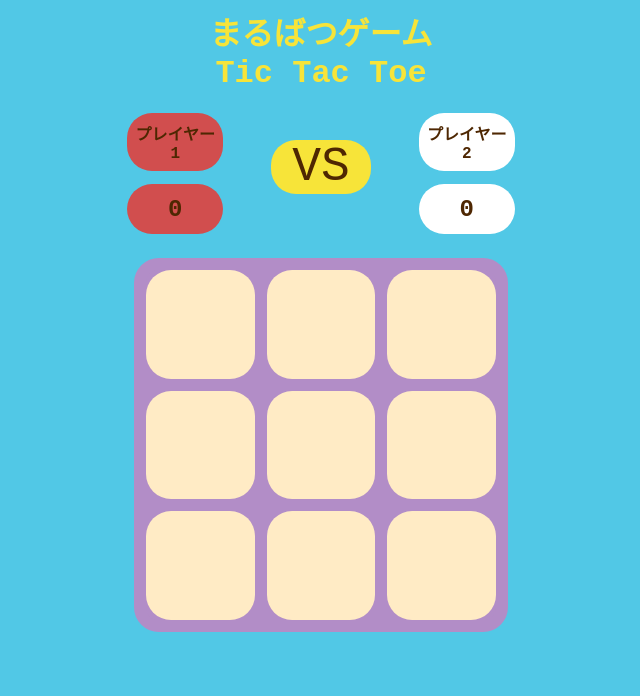
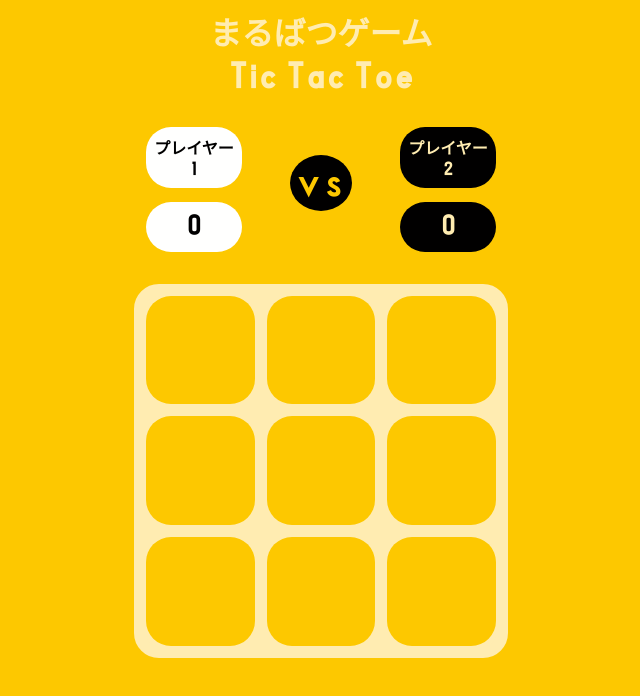
Before and after one commit to PoloLikesCoffee/tic-tac-toe, a plain HTML site: page index.html in a window 1280 px wide. Shown: the whole page, without its empty margins (319-959 px from the left). Drawn offline with Linux system fonts and the light colour scheme.

Commit message:
update color

```diff
--- a/index.html
+++ b/index.html
@@ -2,34 +2,36 @@
 <html>
 	<head>
 		<title>Tic Tac Toe</title>
-  <meta charset="UTF-8"/>
-  <link rel="stylesheet" type="text/css" href="style.css">
-  <script defer src="https://use.fontawesome.com/releases/v5.0.8/js/all.js" integrity="sha384-SlE991lGASHoBfWbelyBPLsUlwY1GwNDJo3jSJO04KZ33K2bwfV9YBauFfnzvynJ" crossorigin="anonymous"></script>
+		<meta charset="UTF-8" />
+		<link rel="stylesheet" type="text/css" href="style.css" />
+		<script
+			defer
+			src="https://use.fontawesome.com/releases/v5.0.8/js/all.js"
+			integrity="sha384-SlE991lGASHoBfWbelyBPLsUlwY1GwNDJo3jSJO04KZ33K2bwfV9YBauFfnzvynJ"
+			crossorigin="anonymous"
+		></script>
 		<!-- <script src="https://kit.fontawesome.com/5dc488cc43.js" crossorigin="anonymous"></script> -->
 		<script src="main.js" defer></script>
 	</head>
 	<body>
-    <h1>まるばつゲーム<br>Tic Tac Toe</h1>
+		<h1>まるばつゲーム<br />Tic Tac Toe</h1>
 		<!-- <div class="fire"><i class="fas fa-fire"></i></div>
     <div class="water"><i class="fas fa-water"></i></div> -->
 		<div id="content">
 			<div id="player1">
-            <h2>プレイヤー<br>1</h2>
+				<h2>プレイヤー<br />1</h2>
 				<h2 class="short-text">P1</h2>
 				<span id="span1">0</span>
 			</div>
-        <p>
-            VS
-        </p>
+			<p>vs</p>
 			<div id="player2">
-            <h2>プレイヤー<br>2</h2>
+				<h2>プレイヤー<br />2</h2>
 				<h2 class="short-text">P2</h2>
 				<span id="span2">0</span>
 			</div>
 		</div>
 		<div class="gameboard">
-        <div class="boxes">
-        </div>
+			<div class="boxes"></div>
 		</div>
 		<div class="end-round-message">
 			<p id="round-text"></p>
--- a/style.css
+++ b/style.css
@@ -1,19 +1,25 @@
+@font-face {
+	font-family: 'bananaslip_plusplus';
+	src: url('fonts/bananaslipplus-webfont.woff2') format('woff2'),
+		url('fonts/bananaslipplus-webfont.woff') format('woff');
+	font-weight: normal;
+	font-style: normal;
+}
+
 :root {
 	--temp-column: 1;
 	--temp-row: 1;
-        --font-family: monospace;
-        --color-blue: rgb(81, 200, 230);
-        --color-yellow: rgb(247, 228, 57);
-        --color-purple: rgb(178, 141, 199);
-        --color-beige: rgb(255, 235, 197);
-        --color-brown: rgb(78, 39, 2);
-        --color-pink: rgb(247, 167, 180);
-        --color-red: rgb(209, 78, 78);
+	--font-family: 'bananaslip_plusplus';
+	--color-yellow: rgb(253, 200, 0);
+	--color-white: rgb(255, 255, 254);
+	--color-black: rgb(1, 0, 0);
+	--color-gray: rgba(1, 0, 0, 0.5);
+	--color-beige: rgb(255, 236, 177);
 	--shadow: rgba(0, 0, 0, 0.1);
 }
 
 body {
-    background-color: var(--color-blue);
+	background-color: var(--color-yellow);
 	font-family: var(--font-family);
 	display: flex;
 	flex-direction: column;
@@ -23,7 +29,7 @@ body {
 }
 
 h1 {
-    color: var(--color-yellow);
+	color: var(--color-beige);
 	text-align: center;
 	font-size: 2rem;
 	padding: 0;
@@ -35,9 +41,11 @@ h1 {
 	width: 450px;
 	justify-content: center;
 	align-items: center;
+	margin: 1rem;
 }
 
-#player1, #player2 {
+#player1,
+#player2 {
 	display: flex;
 	flex-direction: column;
 	justify-content: center;
@@ -56,12 +64,12 @@ h2 {
 	text-align: center;
 	padding: 0.5rem;
 	border-radius: 25px;
-    color: var(--color-brown);
+	color: var(--color-black);
 }
 
 .short-text {
 	display: none;
-    font-size:1.5rem;
+	font-size: 1.5rem;
 }
 
 span {
@@ -70,36 +78,43 @@ span {
 	width: 100%;
 	height: 50px;
 	border-radius: 25px;
-    color: var(--color-brown);
+
 	display: flex;
 	justify-content: center;
 	align-items: center;
 }
 
 #player1 h2 {
-    background-color: var(--color-red);
+	color: var(--color-black);
+	background-color: var(--color-white);
 }
 
 #player2 h2 {
-    background-color: white;
+	color: var(--color-beige);
+	background-color: var(--color-black);
 }
 
 #player1 span {
-    background-color: var(--color-red);
+	color: var(--color-black);
+	background-color: var(--color-white);
 }
 
 #player2 span {
-    background-color: white;
+	color: var(--color-beige);
+	background-color: var(--color-black);
 }
 
 #content p {
-    text-align: center;
-    font-size: 3rem;
-    background-color: var(--color-yellow);
-    color: var(--color-brown);
-    border-radius: 25px;
-    width: 100px;
-    height: 100%;
+	font-size: 2.5rem;
+	background-color: var(--color-black);
+	color: var(--color-yellow);
+	border-radius: 50%;
+	width: fit-content;
+	height: fit-content;
+	padding: 0.2rem 0.5rem 0.2rem 0.3rem;
+	display: flex;
+	justify-content: center;
+	align-items: center;
 }
 
 .gameboard {
@@ -113,10 +128,10 @@ span {
 
 .boxes {
 	display: grid;
-    background-color: var(--color-purple);
+	background-color: var(--color-beige);
 	width: 350px;
 	height: 350px;
-    border: 0.75rem solid var(--color-purple);
+	border: 0.75rem solid var(--color-beige);
 	border-radius: 25px;
 	padding: 0;
 	grid-template-columns: repeat(var(--temp-column), auto);
@@ -127,7 +142,7 @@ span {
 .box {
 	padding: 0;
 	margin: 0;
-    background-color: var(--color-beige);
+	background-color: var(--color-yellow);
 	border-radius: 25px;
 	font-size: 3rem;
 	display: flex;
@@ -137,7 +152,7 @@ span {
 }
 
 .box:hover {
-    box-shadow: 0.25rem 0.25rem var(--color-pink);
+	box-shadow: 0.25rem 0.25rem var(--color-black);
 }
 
 .box.none {
@@ -145,8 +160,8 @@ span {
 }
 
 .fire {
-    background-color: var(--color-red);
-    color: var(--color-pink);
+	background-color: var(--color-white);
+	color: var(--color-black);
 }
 
 .fire::after {
@@ -156,7 +171,8 @@ span {
 
 .water {
 	background-color: white;
-    color: var(--color-blue);
+	color: var(--color-beige);
+	background-color: var(--color-black);
 }
 
 .water::after {
@@ -164,11 +180,12 @@ span {
 	position: absolute;
 }
 
-.end-round-message, .reload-game-message{
+.end-round-message,
+.reload-game-message {
 	display: none;
 	position: fixed;
-    top:100px;
-    bottom:0;
+	top: 100px;
+	bottom: 0;
 	width: 400px;
 	height: 150px;
 	border-radius: 25px;
@@ -177,31 +194,33 @@ span {
 }
 
 .end-round-message {
-    background-color:var(--color-yellow);
+	background-color: var(--color-beige);
 }
 
 .reload-game-message {
-    background-color:var(--color-pink);
+	background-color: var(--color-beige);
 }
 
-#round-text, #winning-text {
+#round-text,
+#winning-text {
 	display: flex;
 	justify-content: center;
 	align-items: center;
 	height: 50px;
-    width:100%;
-    font-size:1.5rem;
+	width: 100%;
+	font-size: 1.5rem;
 }
 
 #round-text {
-    color: var(--color-brown);
+	color: var(--color-black);
 }
 
 #winning-text {
-    color: white;
+	color: var(--color-black);
 }
 
-.end-round-message button, .reload-game-message button {
+.end-round-message button,
+.reload-game-message button {
 	width: 100%;
 	height: 60px;
 	padding: 0;
@@ -212,31 +231,32 @@ span {
 }
 
 .end-round-message button {
-    background-color: var(--color-purple);
+	background-color: var(--color-white);
 	color: var(--color-beige);
 }
 
 .reload-game-message button {
-    background-color: var(--color-purple);
-    color: white;
+	background-color: var(--color-white);
+	color: var(--color-beige);
 }
 
 .reload-game-message button:hover {
-    background-color: var(--color-red);
-    color: white;
+	background-color: var(--color-beige);
+	color: var(--color-white);
 }
 
 .end-round-message button:hover {
-    background-color: var(--color-blue);
-    color: var(--color-yellow);
+	background-color: var(--color-beige);
+	color: var(--color-white);
 }
 
-.end-round-message.show, .reload-game-message.show {
-    display:flex;
+.end-round-message.show,
+.reload-game-message.show {
+	display: flex;
 }
 
 .winningCombo {
-    background-color: var(--color-brown);
+	background-color: var(--color-beige);
 	color: var(--color-yellow);
 }
 
@@ -279,8 +299,9 @@ span {
 		margin-top: 2rem;
 	}
 
-    .end-round-message, .reload-game-message{
-        top:125px;
+	.end-round-message,
+	.reload-game-message {
+		top: 125px;
 		width: 300px;
 		height: 120px;
 	}
@@ -300,7 +321,7 @@ span {
 	}
 
 	#content {
-        margin-top:1rem;
+		margin-top: 1rem;
 		width: 200px;
 	}
 
@@ -336,10 +357,10 @@ span {
 		font-size: 2rem;
 	}
 
-    .end-round-message, .reload-game-message{
-        top:105px;
+	.end-round-message,
+	.reload-game-message {
+		top: 105px;
 		width: 250px;
 		height: 120px;
 	}
-
 }
```
Also changed, not shown: fonts/bananaslipplus-webfont.woff (added), fonts/bananaslipplus-webfont.woff2 (added), 1 other file. Lines whose indentation alone changed are shown as unchanged.
